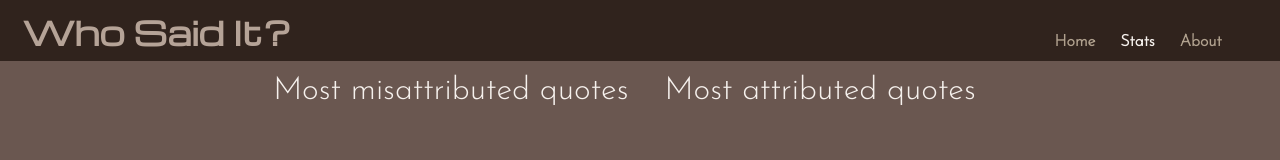
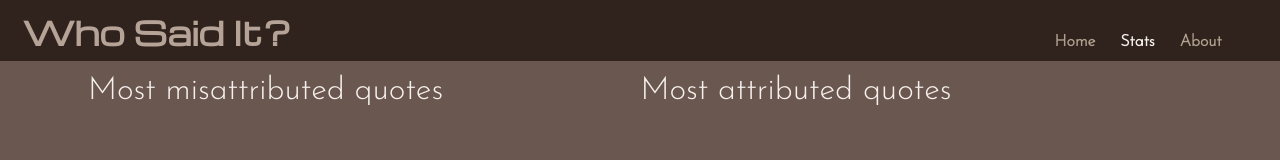
Before and after one commit to emlandi/who_said_it, a website: page public/stats.html in a window 1280 px wide. Drawn offline with nearby package versions, Linux system fonts and the light colour scheme; no server answers.

Commit message:
add flexbox for statsalign div

```diff
--- a/public/css/base.css
+++ b/public/css/base.css
@@ -126,6 +126,7 @@ button:hover {
   list-style-type: none;
   color: #f6f1ed;
   display: inline-block;
+  flex-grow: 1;
 }
 
 .stats li {
@@ -157,3 +158,8 @@ button:hover {
   width: 0.8em;
   border-radius: 100%;
 }
+
+.statsalign {
+  display: flex;
+}
+}
```
